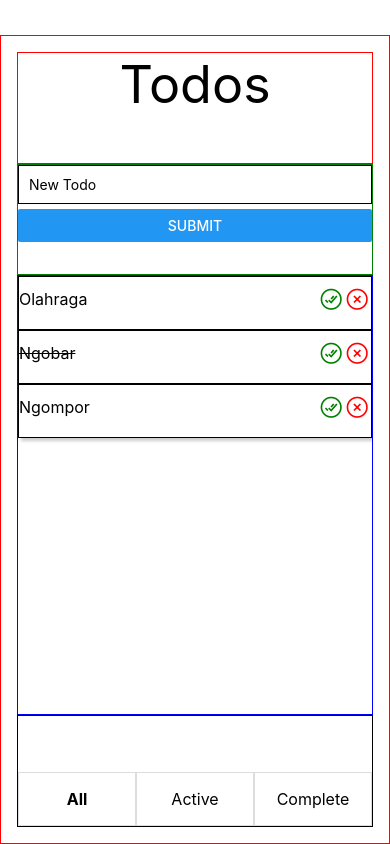
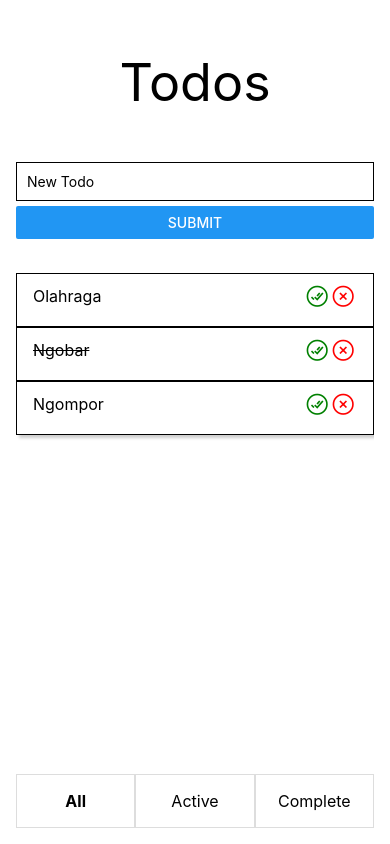
Before and after one commit to ibnu001/learn-mobile-react-native, a React Native app: screen / in a window 390 px wide. Built offline with nearby package versions, Linux system fonts and the light colour scheme.

Commit message:
navigation

```diff
--- a/App.js
+++ b/App.js
@@ -1,10 +1,14 @@
 import { StyleSheet, View } from 'react-native';
 import TodoScreen from './src/screens/TodoScreen/TodoScreen';
+import SplasScreen from './src/screens/SplasScreen/SplasScreen';
+import AppNavigation from './src/navigation/RootNavigator';
 
 export default function App() {
     return (
         <View style={styles.container} >
-            <TodoScreen />
+            {/* <TodoScreen /> */}
+            {/* <SplasScreen /> */}
+            <AppNavigation />
         </View>
     )
 
@@ -16,10 +20,10 @@ const styles = StyleSheet.create({
         flex: 1,
         backgroundColor: 'white',
         marginTop: 35,
-        padding: 16,
+        // padding: 16,
         // alignItems: 'center',
         // justifyContent: 'center',
-        borderWidth: 1,
-        borderColor: 'red',
+        // borderWidth: 1,
+        // borderColor: 'red',
     },
 });
--- a/package.json
+++ b/package.json
@@ -10,6 +10,8 @@
   },
   "dependencies": {
     "@expo/vector-icons": "^13.0.0",
+    "@react-navigation/native": "^6.1.7",
+    "@react-navigation/native-stack": "^6.9.13",
     "expo": "~49.0.8",
     "expo-status-bar": "~1.6.0",
     "react": "18.2.0",
--- /dev/null
+++ b/src/navigation/NavigationPath.js
@@ -0,0 +1,4 @@
+export const PATH = {
+    SPLASH : 'Splash',
+    TODO_SCREEN: 'Todo'
+}
--- /dev/null
+++ b/src/navigation/RootNavigator.js
@@ -0,0 +1,20 @@
+import { NavigationContainer } from "@react-navigation/native";
+import { createNativeStackNavigator } from "@react-navigation/native-stack";
+import SplasScreen from "../screens/SplasScreen/SplasScreen";
+import { PATH } from "./NavigationPath";
+import TodoScreen from "../screens/TodoScreen/TodoScreen";
+
+const Stack = createNativeStackNavigator()
+
+const AppNavigation = () => {
+    return (
+        <NavigationContainer>
+            <Stack.Navigator initialRouteName={PATH.SPLASH}>
+                <Stack.Screen name={PATH.SPLASH} component={SplasScreen} options={{ headerShown: false }} />
+                <Stack.Screen name={PATH.TODO_SCREEN} component={TodoScreen} options={{ headerShown: false }} />
+            </Stack.Navigator>
+        </NavigationContainer>
+    )
+}
+
+export default AppNavigation
--- /dev/null
+++ b/src/screens/SplasScreen/SplasScreen.js
@@ -0,0 +1,45 @@
+import { Image, StyleSheet, Text, View } from 'react-native'
+import React from 'react'
+import { PATH } from '../../navigation/NavigationPath';
+
+export default function SplasScreen({navigation}) {
+
+    React.useEffect(() => {
+        setTimeout(() => {
+            navigation.navigate(PATH.TODO_SCREEN)
+        }, 1000);
+    }, [])
+
+    return (
+        <View style={styles.container}>
+            <Image
+                style={styles.logo}
+                source={{
+                    uri: 'https://editoradevir.pt/wp-content/uploads/2020/04/Naruto-35.jpg'
+                }}
+            />
+
+            <Text style={{
+                fontSize: 24,
+                fontWeight: 'bold',
+                marginTop: 10,
+            }}>
+                Naruto 'Enigma' Uzumaki
+            </Text>
+        </View>
+    )
+}
+
+const styles = StyleSheet.create({
+    container: {
+        flex: 1,
+        alignItems: 'center',
+        justifyContent: 'center',
+        backgroundColor: 'white'
+    },
+    logo: {
+        flex: 0.5,
+        width: 300,
+        borderRadius: 8
+    }
+})
--- a/src/screens/TodoScreen/TodoScreen.style.js
+++ b/src/screens/TodoScreen/TodoScreen.style.js
@@ -2,28 +2,30 @@ import { StyleSheet } from "react-native";
 
 const styles = StyleSheet.create({
     container: {
-        flex: 1
+        flex: 1,
+        backgroundColor: 'white',
+        padding: 16
     },
     headerSection: {
         flex: 1,
-        borderWidth: 1,
-        borderColor: 'red',
+        // borderWidth: 1,
+        // borderColor: 'red',
     },
     formSection: {
         flex: 1,
-        borderWidth: 1,
-        borderColor: 'green',
+        // borderWidth: 1,
+        // borderColor: 'green',
     },
     listSection: {
         flex: 4,
-        borderWidth: 1,
-        borderColor: 'blue',
+        // borderWidth: 1,
+        // borderColor: 'blue',
     },
     tabBarSection: {
         flex: 1,
-        borderWidth: 1,
-        borderColor: 'black',
         justifyContent: 'flex-end'
+        // borderWidth: 1,
+        // borderColor: 'black',
     },
 })
 
--- a/src/screens/TodoScreen/components/Todo.style.js
+++ b/src/screens/TodoScreen/components/Todo.style.js
@@ -10,6 +10,7 @@ const todoStyle = StyleSheet.create({
         borderColor: 'black',
         paddingBottom: 16,
         paddingVertical: 8,
+        paddingHorizontal: 16,
 
         // shadow
         shadowOpacity: 0.2,
```
Also changed, not shown: 1 other file (tests, documents, lock files or other folders).
